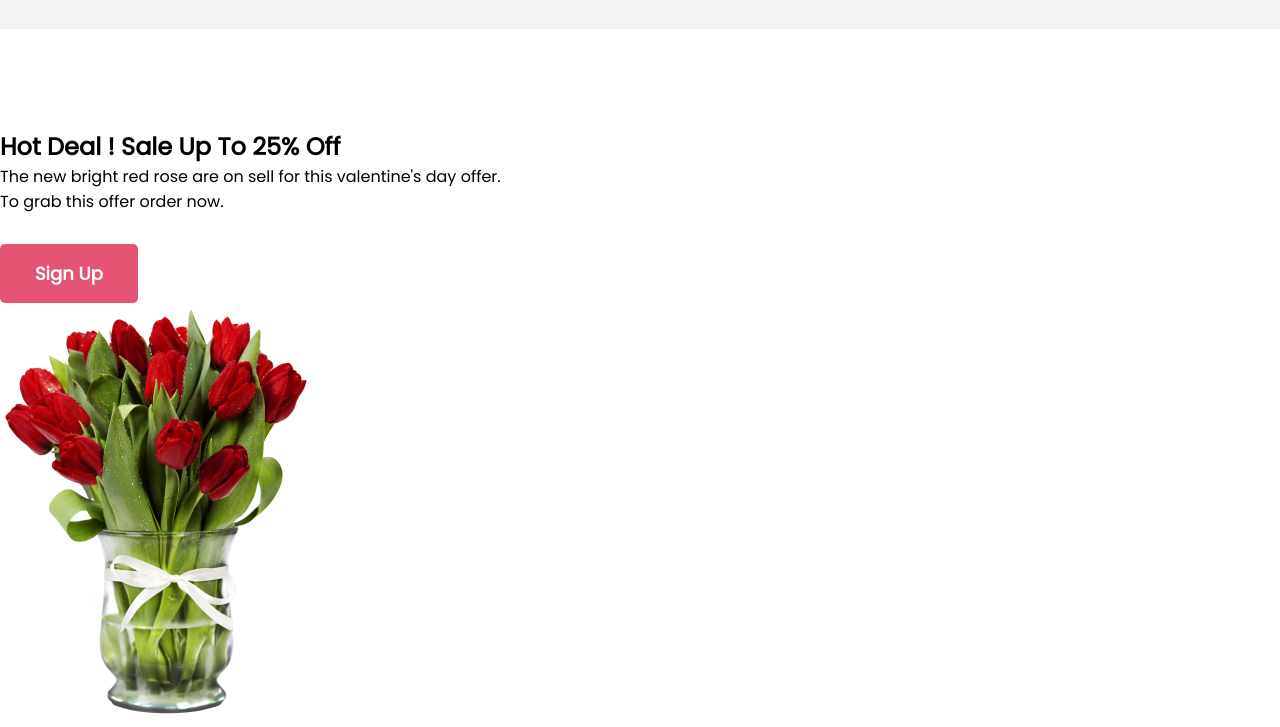
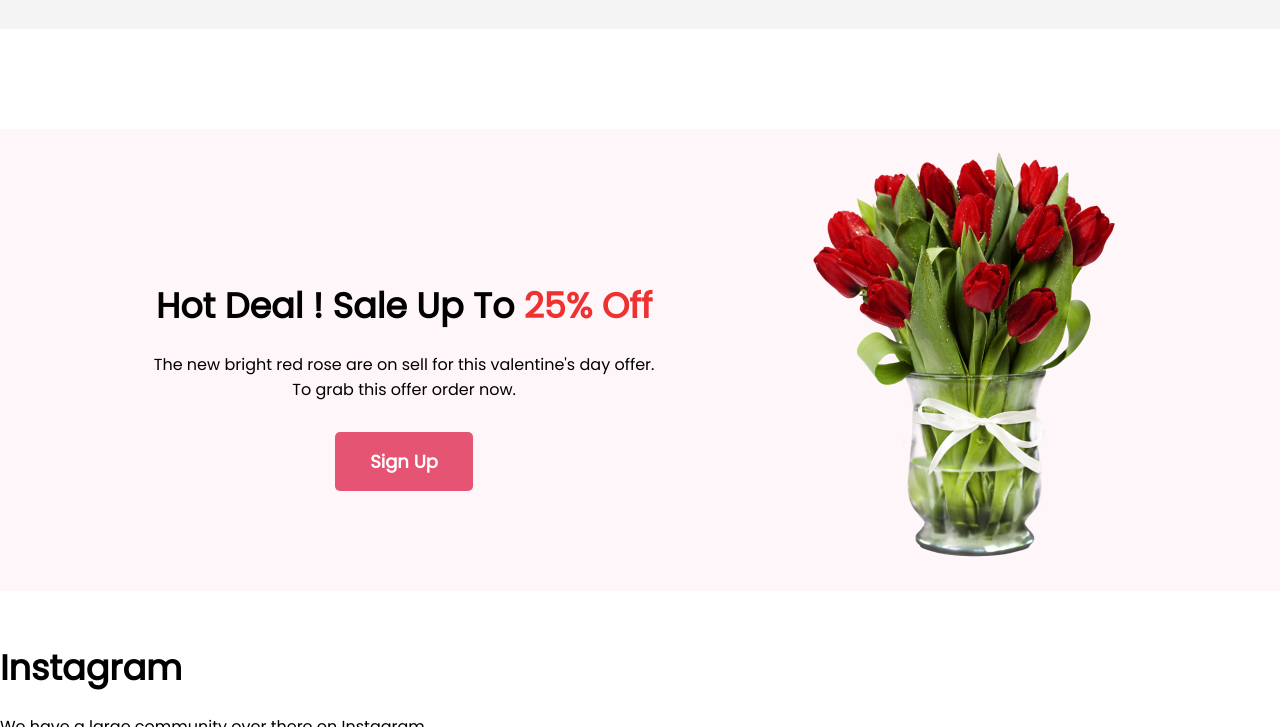
Before and after one commit to anupamahalder/flower-shop-corner, a plain HTML site: page index.html in a window 1280 px wide. Shown: the part 1600-2327 px from the top of the page. Drawn offline with Linux system fonts and the light colour scheme.

Commit message:
Added offer section

```diff
--- a/index.html
+++ b/index.html
@@ -70,7 +70,7 @@
         <!-- This is our sell section  -->
         <section id="sell-div">
             <div class="sell-text">
-                <h1 class="sell-heading">Hot Deal ! Sale Up To 25% Off</h1>
+                <h1 class="sell-heading">Hot Deal ! Sale Up To <span id="makered">25% Off</span></h1>
                 <p class="sell-para">The new bright red rose are on sell for this valentine's day offer. <br>
                 To grab this offer order now.</p>
                 <button class="sell-btn">Sign Up</button>
--- a/style2.css
+++ b/style2.css
@@ -134,7 +134,30 @@ button:hover{
     font-size: 18px;
     font-weight: 600;
  }
-
+ /* This is sell div style  */
+#sell-div{
+    background-color: rgba(229, 84, 115, 0.05);
+    display: flex;
+    justify-content: space-evenly;
+    align-items: center;
+    text-align: center;
+    margin-bottom: 50px;
+ }
+ .sell-text{
+    padding-top: 150px;
+    padding-bottom: 100px;
+ }
+ .sell-heading{
+    font-size: 35px;
+    font-weight: 800;
+    padding-bottom: 20px;
+ }
+ .sell-para{
+    text-align: center;
+ }
+ #makered{
+    color: rgb(238, 50, 50);
+ }
 
 
 
@@ -171,7 +194,7 @@ button:hover{
         margin-top: 80px;
         margin-left: 50px;
      }
-     .serivce-img-div{
+     .serivce-img-div,#sell-div{
         flex-direction: column;
      }
      .service-img{
@@ -184,4 +207,7 @@ button:hover{
         align-items: center;
         margin: 0;
      }
+     .sell-text{
+        padding: 25px;
+     }
 }
```
